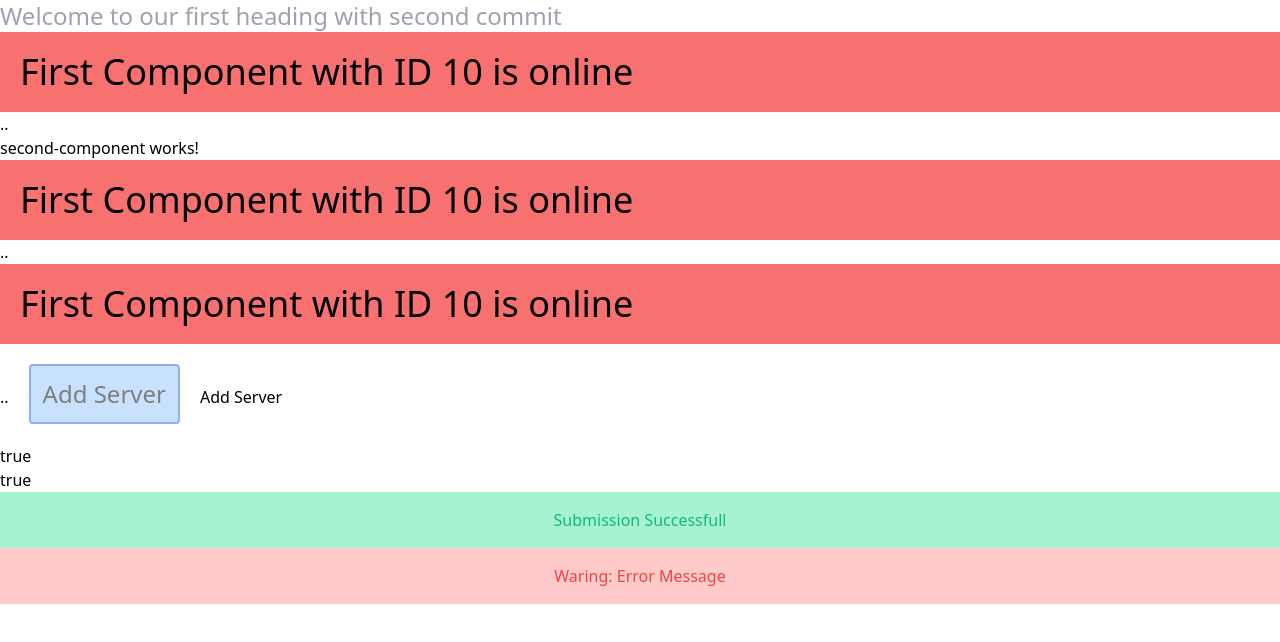
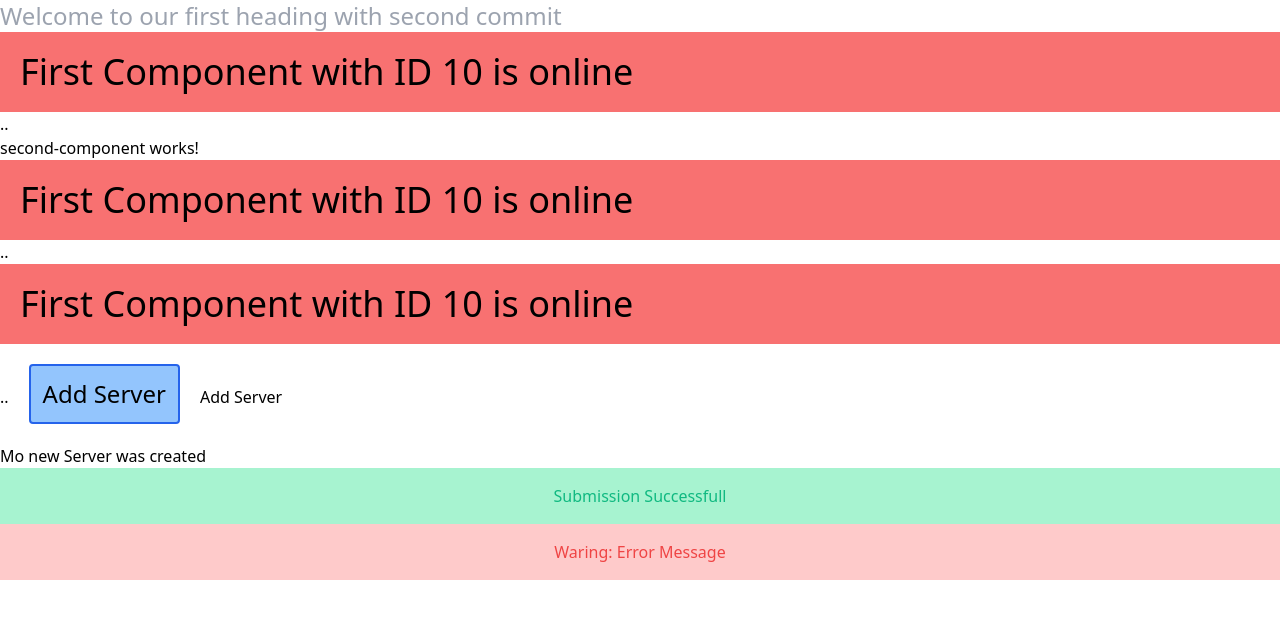
Before and after one commit to shivamkmr335/Angular-Test, an Angular app: page / in a window 1280 px wide. Shown: the top 642 px of the page. Built offline with nearby package versions, Linux system fonts and the light colour scheme.

Commit message:
event binding lec 30

```diff
--- a/src/app/second-component/second-component.component.html
+++ b/src/app/second-component/second-component.component.html
@@ -2,8 +2,7 @@
 <app-FirstComponent></app-FirstComponent>
 <app-FirstComponent></app-FirstComponent>
 
-<button class=" p-3 border-2 m-5 rounded border-blue-600 bg-blue-300 text-2xl disabled:opacity-50 visited:text-purple-600" [disabled]="allowNewServer"> Add Server </button>
+<button class=" p-3 border-2 m-5 rounded border-blue-600 bg-blue-300 text-2xl disabled:opacity-50 visited:text-purple-600" [disabled]="!allowNewServer" (click)="onCreateServer()" > Add Server </button>
 <button class="disabled"> Add Server </button>
 
-<p [innerText]="allowNewServer" ></p>
-<p > {{allowNewServer}} </p>
+<p [innerText]="serverCreationStatus" ></p>
--- a/src/app/second-component/second-component.component.ts
+++ b/src/app/second-component/second-component.component.ts
@@ -7,6 +7,7 @@ import { Component, OnInit } from '@angular/core';
 export class SecondComponentComponent implements OnInit {
 
   allowNewServer = false;
+  serverCreationStatus = 'Mo new Server was created';
 
   constructor() {
     setTimeout( ()=>{
@@ -17,4 +18,8 @@ export class SecondComponentComponent implements OnInit {
   ngOnInit(): void {
   }
 
+  onCreateServer(){
+    this.serverCreationStatus = 'server was created';
+  }
+
 }
```
